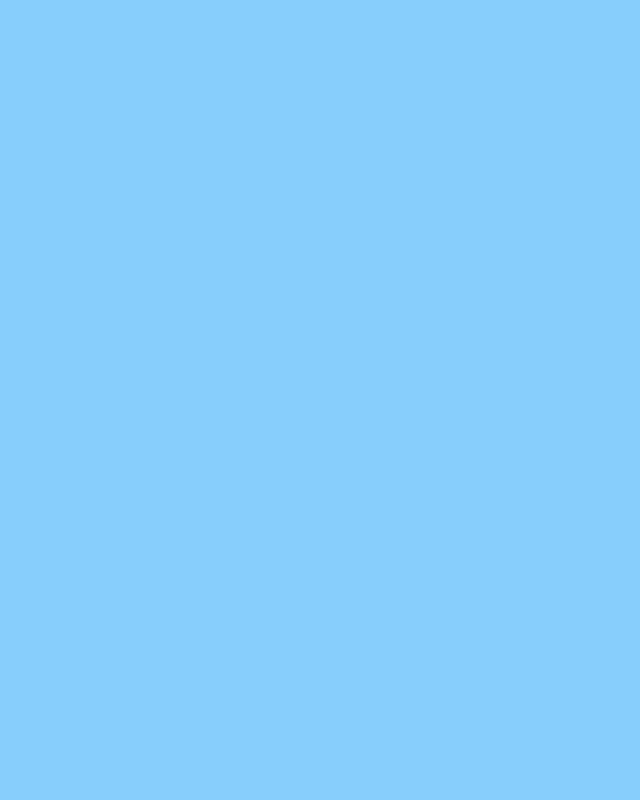
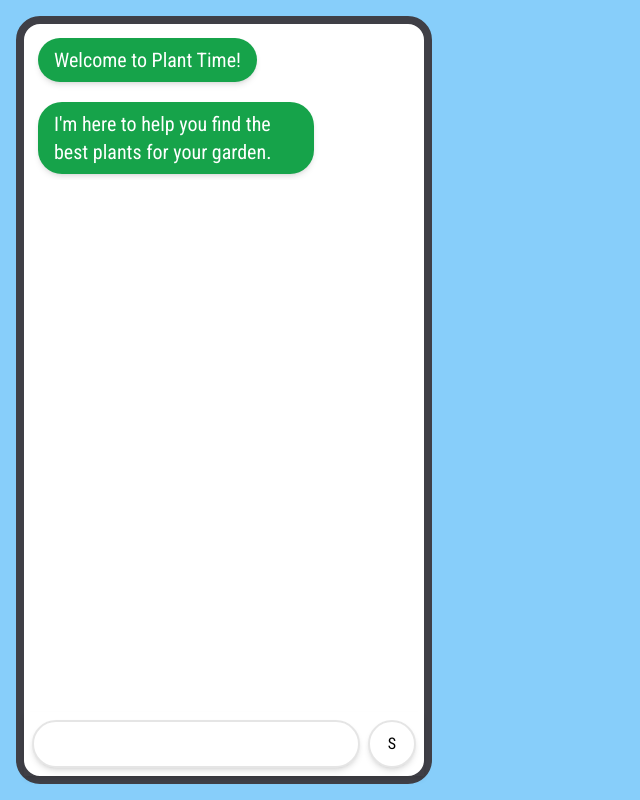
Before and after one commit to jkr-team/plant-time-web, a Next.js app: page / in a window 1280 px wide. Shown: the whole page, without its empty margins (0-640 px from the left). Built offline with nearby package versions, Linux system fonts and the light colour scheme.

Commit message:
working on MultiStepForm.tsx

```diff
--- a/src/components/Chat.tsx
+++ b/src/components/Chat.tsx
@@ -4,7 +4,7 @@ import { TextBubble, TextBubbleProps } from './TextBubble';
 import { flattenReactFragments } from '../utils/flattenReactFragments';
 
 export interface ChatProps {
-  children: ReactElement<TextBubbleProps>[] | ReactElement<TextBubbleProps>;
+  children: React.ReactNode;
   key?: React.Key;
 }
 
--- a/src/components/Layout.tsx
+++ b/src/components/Layout.tsx
@@ -20,11 +20,11 @@ export default function Layout({ children }: { children: React.ReactNode }) {
   return (
     <div
       className={classNames(
-        'flex-1 p-4 bg-sky-300 text-black transition-colors dark:bg-sky-900 dark:text-white',
+        'flex flex-col flex-1 p-4 bg-sky-300 text-black transition-colors dark:bg-sky-900 dark:text-white',
         robotoCondensed.className
       )}
     >
-      <main className='flex flex-col mx-auto w-full max-w-container'>{children}</main>
+      <main className='flex flex-1 flex-col mx-auto w-full max-w-container'>{children}</main>
     </div>
   );
 }
--- a/src/components/MultiStepForm.tsx
+++ b/src/components/MultiStepForm.tsx
@@ -1,10 +1,18 @@
-import React, { useEffect } from 'react';
-
-export type FormStepComponent = React.FC<{ onSubmit?: () => void; submit?: (callback: () => void) => void }>;
+import React, { useEffect, useState } from 'react';
+import { TextBubble } from './TextBubble';
+import { Chat } from './Chat';
 
 export type FormStep = {
-  title: string;
-  component: FormStepComponent;
+  id: string;
+  prompt: string[];
+  component: React.ReactNode;
+  validate?: (value: string | number) => boolean;
+};
+
+type CompletedFormStep = {
+  id: string;
+  prompt: string[];
+  value: string | number;
 };
 
 type MultiStepFormProps = {
@@ -13,6 +21,61 @@ type MultiStepFormProps = {
 };
 
 export const MultiStepForm = ({ steps, onSubmit }: MultiStepFormProps) => {
+  const [step, setStep] = useState(0);
+  const [completedSteps, setCompletedSteps] = useState<CompletedFormStep[]>([]);
 
+  return (
+    <div className='flex flex-1 flex-col w-full h-full gap-2'>
+      <div className="flex-1 w-full p-2">
+        <Chat>
+          {completedSteps.map(({ id, prompt, value }, index) => (
+            <>
+              {prompt.map((promptLine, index) => (
+                <TextBubble key={index} type={'received'}>
+                  {promptLine}
+                </TextBubble>
+              ))}
 
+              <TextBubble type={'sent'}>{value}</TextBubble>
+            </>
+          ))}
+
+          {steps[step] && (
+            <>
+              {steps[step].prompt.map((promptLine, index) => (
+                <TextBubble key={index} type={'received'}>
+                  {promptLine}
+                </TextBubble>
+              ))}
+            </>
+          )}
+        </Chat>
+      </div>
+
+      <form
+        className='flex align-middle w-full gap-2 p-2 shadow-md'
+        onSubmit={(e) => {
+          e.preventDefault();
+          const formData = new FormData(e.target as HTMLFormElement);
+          const value = Array.from(formData.values()).join(' ');
+
+          setCompletedSteps([...completedSteps, { id: steps[step].id, prompt: steps[step].prompt, value }]);
+
+          if (step + 1 >= steps.length) {
+            onSubmit();
+          }
+
+          setStep(step + 1);
+        }}
+      >
+        <div className="flex-1 flex rounded-3xl border-2 border-black border-opacity-10 text-xl py-2 px-4 shadow-md dark:border-white dark:border-opacity-30 before:content-['\200B'] before:block">
+          {steps[step] && steps[step].component}
+        </div>
+
+        <button className='w-12 border-2 border-black border-opacity-10 shadow-md rounded-full dark:border-white dark:border-opacity-30'>
+          S
+        </button>
+      </form>
+    </div>
+  );
 };
--- a/src/components/TextBubble.tsx
+++ b/src/components/TextBubble.tsx
@@ -8,7 +8,7 @@ export interface TextBubbleProps {
 
 export const TextBubble = ({ type, children }: TextBubbleProps) => {
 
-  return <div className={classNames('flex rounded-3xl text-xl py-2 px-4 w-fit max-w-full shadow-md animate-fade-in', {
+  return <div className={classNames('flex rounded-3xl text-xl py-2 px-4 m-1.5 w-fit max-w-full shadow-md', {
     'bg-green-600 text-white dark:bg-green-200 dark:text-black': type === 'received',
     'bg-zinc-100 text-black dark:bg-zinc-800 dark:text-white': type === 'sent',
   })}>{children}</div>;
--- a/src/pages/index.tsx
+++ b/src/pages/index.tsx
@@ -3,6 +3,7 @@ import { Chat } from '../components/Chat';
 import { useState } from 'react';
 import { User, UserContext } from '../contexts/user';
 import { TypingIndicator } from '../components/TypingIndicator';
+import { MultiStepForm } from '../components/MultiStepForm';
 
 export default function Home() {
   const [user, setUser] = useState({
@@ -20,8 +21,27 @@ export default function Home() {
         updateSoilPH: (soilPH: number) => setUser({ ...user, soilPH }),
       }}
     >
-      <div className='lg:w-1/3'>
-
+      <div className='lg:w-1/3 flex flex-col flex-1 bg-white dark:bg-zinc-800 border-8 border-zinc-700 rounded-3xl'>
+        <MultiStepForm
+          steps={[
+            {
+              id: 'location-step',
+              prompt: ['Welcome to Plant Time!', "I'm here to help you find the best plants for your garden."],
+              component: <input name="location" className="w-full bg-transparent" />,
+            },
+            {
+              id: 'soil-type-step',
+              prompt: ['What type of soil do you have?', 'Sandy, loamy, or clay?'],
+              component: <input name="location" className="w-full bg-transparent" />,
+            },
+            {
+              id: 'soil-ph-step',
+              prompt: ['What is your soil pH?', 'You can find this out with a soil test kit.'],
+              component: <input name="location" className="w-full bg-transparent" />,
+            },
+          ]}
+          onSubmit={() => {}}
+        />
       </div>
     </UserContext.Provider>
   );
```
Also changed, not shown: 1 other file (tests, documents, lock files or other folders).
